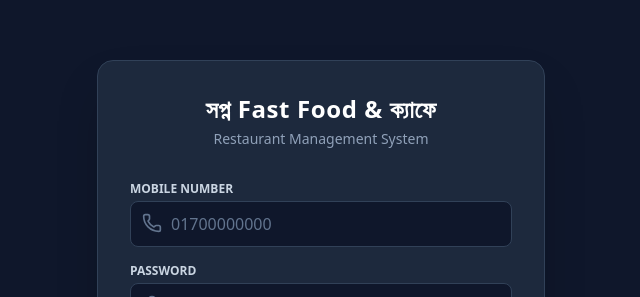
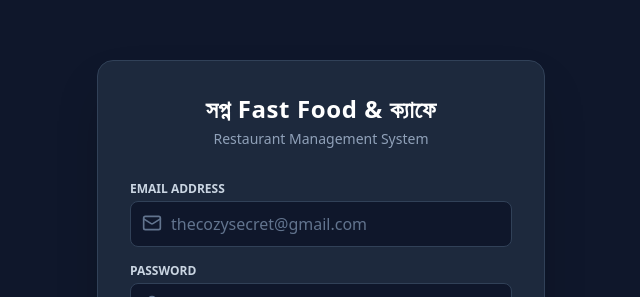
Before and after one commit to XavaChain/restaurant-management-system, a React (Vite) app: page /login in a window 1280 px wide. Shown: the part 153-450 px from the top of the page, without its empty margins (319-959 px from the left). Built offline with nearby package versions, Linux system fonts and the light colour scheme; no server answers.

Commit message:
Update Login.jsx

```diff
--- a/src/pages/Login.jsx
+++ b/src/pages/Login.jsx
@@ -1,14 +1,14 @@
 import React, { useState } from 'react';
 import { useAuth } from '../context/AuthContext';
 import { useNavigate } from 'react-router-dom';
-import { Lock, Phone, AlertCircle } from 'lucide-react';
+import { Lock, Mail, AlertCircle } from 'lucide-react';
 
 export default function Login() {
-  const [mobile, setMobile] = useState('');
+  const [email, setEmail] = useState('');
   const [password, setPassword] = useState('');
   const [error, setError] = useState('');
   const [loading, setLoading] = useState(false);
-  const { loginWithPhone } = useAuth();
+  const { loginWithEmail } = useAuth();
   const navigate = useNavigate();
 
   const handleSubmit = async (e) => {
@@ -17,7 +17,7 @@ export default function Login() {
     setLoading(true);
 
     try {
-      await loginWithPhone(mobile, password);
+      await loginWithEmail(email, password);
       navigate('/');
     } catch (err) {
       setError(err.message || 'Login failed. Please check your credentials.');
@@ -43,15 +43,15 @@ export default function Login() {
 
         <form onSubmit={handleSubmit} className="space-y-4">
           <div>
-            <label className="block text-xs font-semibold text-slate-300 uppercase mb-1">Mobile Number</label>
+            <label className="block text-xs font-semibold text-slate-300 uppercase mb-1">Email Address</label>
             <div className="relative">
-              <Phone className="w-5 h-5 text-slate-500 absolute left-3 top-3" />
+              <Mail className="w-5 h-5 text-slate-500 absolute left-3 top-3" />
               <input
-                type="text"
+                type="email"
                 required
-                placeholder="01700000000"
-                value={mobile}
-                onChange={(e) => setMobile(e.target.value)}
+                placeholder="thecozysecret@gmail.com"
+                value={email}
+                onChange={(e) => setEmail(e.target.value)}
                 className="w-full bg-slate-900 border border-slate-700 rounded-lg py-2.5 pl-10 pr-4 text-white placeholder-slate-500 focus:outline-none focus:border-emerald-500"
               />
             </div>
@@ -75,9 +75,9 @@ export default function Login() {
           <button
             type="submit"
             disabled={loading}
-            className="w-full bg-emerald-600 hover:bg-emerald-500 text-white font-semibold py-3 rounded-lg transition shadow-lg disabled:opacity-50 mt-2"
+            className="w-full bg-emerald-600 hover:bg-emerald-500 text-white font-semibold py-3 rounded-lg transition shadow-lg disabled:opacity-50 mt-2 cursor-pointer"
           >
-            {loading ? 'Logging in...' : 'Sign In'}
+            {loading ? 'Signing In...' : 'Sign In'}
           </button>
         </form>
       </div>
```
